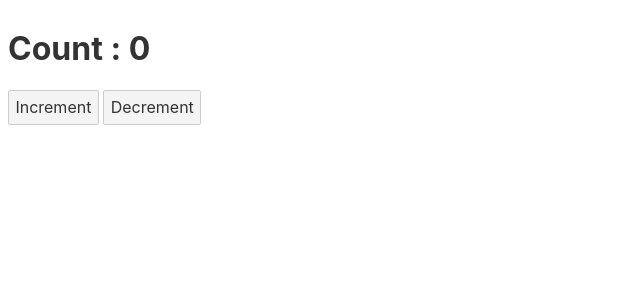
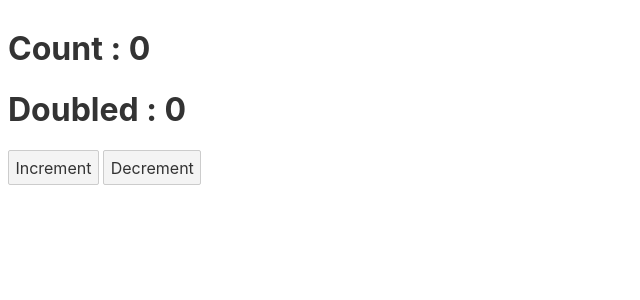
Before and after one commit to KimBiYam/first-svelte, a Svelte app: page / in a window 1280 px wide. Shown: the top 300 px of the page, without its empty margins (0-640 px from the left). Built offline with nearby package versions, Linux system fonts and the light colour scheme.

Commit message:
Usage reactive declarations

```diff
--- a/src/App.svelte
+++ b/src/App.svelte
@@ -1,5 +1,6 @@
 <script>
   let count = 0;
+  $: doubled = count * 2;
 
   const increment = () => {
     count = count + 1;
@@ -12,6 +13,7 @@
 
 <main>
   <h1>Count : {count}</h1>
+  <h1>Doubled : {doubled}</h1>
   <button type="button" on:click={increment}>Increment</button>
   <button type="button" on:click={decrement}>Decrement</button>
 </main>
```
